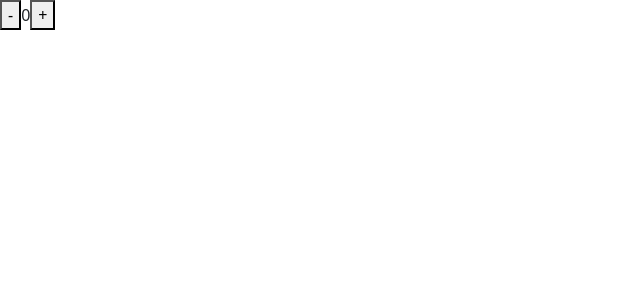
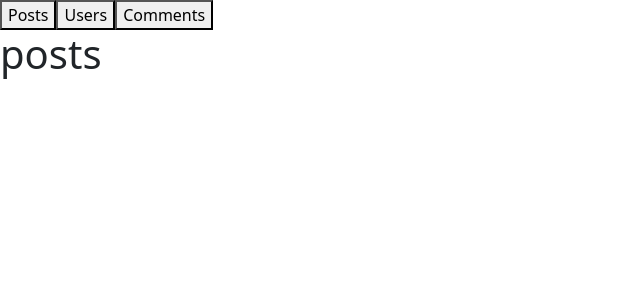
Before and after one commit to Rahulm0106/Learn-React, a React (Vite) app in the folder first-react-app/: page / in a window 1280 px wide. Shown: the top 300 px of the page, without its empty margins (0-640 px from the left). Built offline with nearby package versions, Linux system fonts and the light colour scheme.

Commit message:
useState setup

```diff
--- a/first-react-app/src/App.tsx
+++ b/first-react-app/src/App.tsx
@@ -35,29 +35,47 @@
 // 3. Hooks cannot be nested in anything neither if statement nor function.
 
 //useState tutorial - https://youtu.be/O6P86uwfdR0?list=PLZlA0Gpn_vH8EtggFGERCwMY5u5hOjf-h
-import React, { Component, useState } from "react";
+// import React, { Component, useState } from "react";
 
-function App() {
-  const [count, setCount] = useState(() => {
-    console.log("run function");
-    return 0;
-  }); //usestate always returns an array with two values
+// function App() {
+//   const [count, setCount] = useState(() => {
+//     console.log("run function");
+//     return 0;
+//   }); //usestate always returns an array with two values
 
-  function decrementCount() {
-    setCount((prevCount) => prevCount - 1);
-  }
+//   function decrementCount() {
+//     setCount((prevCount) => prevCount - 1);
+//   }
 
-  function incrementCount() {
-    setCount((prevCount) => prevCount + 1);
-  }
+//   function incrementCount() {
+//     setCount((prevCount) => prevCount + 1);
+//   }
+
+//   return (
+//     <div>
+//       <button onClick={decrementCount}>-</button>
+//       <span>{count}</span>
+//       <button onClick={incrementCount}>+</button>
+//     </div>
+//   );
+// }
+
+// export default App;
+
+//useEffect tutorial - https://youtu.be/0ZJgIjIuY7U?list=PLZlA0Gpn_vH8EtggFGERCwMY5u5hOjf-h
+import React, { useState } from "react";
+
+export default function App() {
+  const [resourceType, setResourceType] = useState("posts");
 
   return (
-    <div>
-      <button onClick={decrementCount}>-</button>
-      <span>{count}</span>
-      <button onClick={incrementCount}>+</button>
-    </div>
+    <>
+      <div>
+        <button onClick={() => setResourceType("posts")}>Posts</button>
+        <button onClick={() => setResourceType("users")}>Users</button>
+        <button onClick={() => setResourceType("comments")}>Comments</button>
+      </div>
+      <h1>{[resourceType]}</h1>
+    </>
   );
 }
-
-export default App;
```
